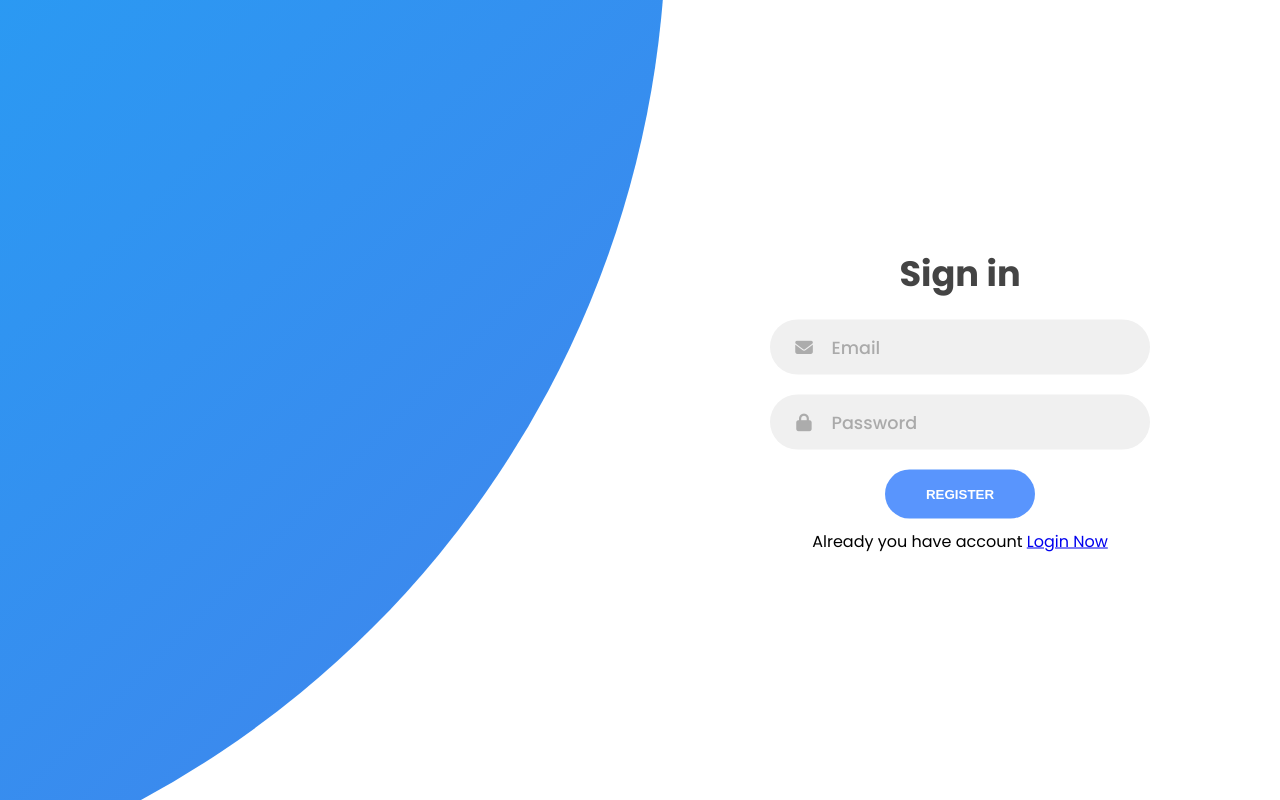
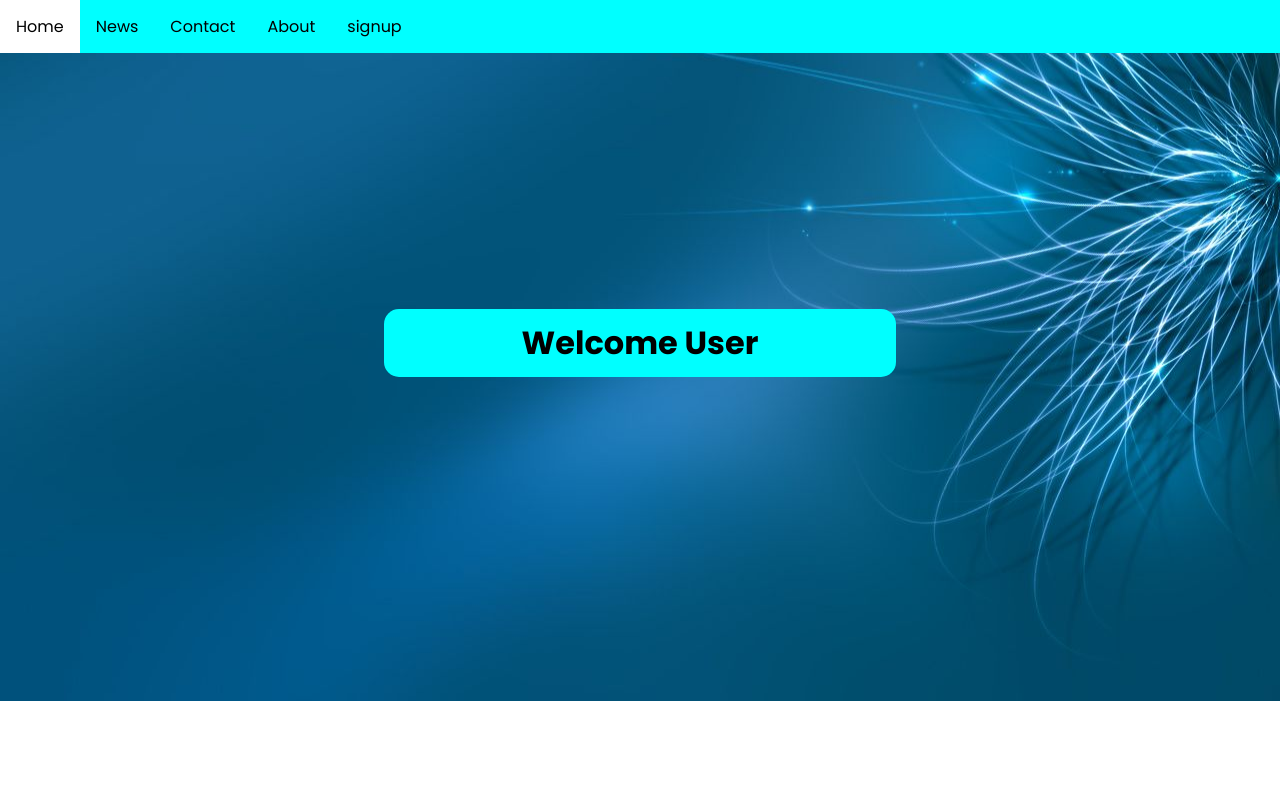
Before and after one commit to rutuja-kumthekar/Login-Authentication-Javascript, a plain HTML site: page index.html in a window 1280 px wide. Drawn offline with Linux system fonts and the light colour scheme.

Commit message:
login project

```diff
--- a/index.html
+++ b/index.html
@@ -1,42 +1,80 @@
 <!DOCTYPE html>
-<html lang="en">
 
 <head>
-  <meta charset="UTF-8" />
-  <meta name="viewport" content="width=device-width, initial-scale=1.0" />
-  <script src="https://kit.fontawesome.com/64d58efce2.js" crossorigin="anonymous"></script>
-  <link rel="stylesheet" href="./style.css" />
-  <title>Sign Up</title>
+    <title>Welcome</title>
+    <link rel="icon" type="image/x-icon" href="./assets/favicon.ico" />
+    <meta charset="utf-8" />
+    <meta name="viewport" content="width=device-width, initial-scale=1" />
+    <style>
+        @import url("https://fonts.googleapis.com/css2?family=Poppins:wght@200;300;400;500;600;700;800&display=swap");
+
+        * {
+            margin: 0;
+            padding: 0;
+            box-sizing: border-box;
+        }
+
+        body,
+        input {
+            font-family: "Poppins", sans-serif;
+            background-image: url("./image/loginimg.jpg");
+            background-repeat: no-repeat;
+            background-position: center;
+            background-size: cover;
+
+
+        }
+
+        ul {
+  list-style-type: none;
+  margin: 0;
+  padding: 0;
+  overflow: hidden;
+  background-color: aqua;
+}
+
+li {
+  float: left;
+}
+
+li a {
+  display: block;
+  color: black;
+  text-align: center;
+  padding: 14px 16px;
+  text-decoration: none;
+}
+
+li a:hover {
+  background-color:white;
+}
+
+        .center {
+            margin-top: 20%;
+            margin-left: 30%;
+            width: 40%;
+            padding: 10px;
+            border-radius: 15px;
+            background-color: aqua;
+            text-align: center;
+        }
+
+    </style>
 </head>
 
 <body>
-  <div class="container">
-    <div class="forms-container">
-      <div class="signin-signup">
 
-        <form action="#" class="sign-in-form">
-          <h2 class="title">Sign in</h2>
+    <ul>
+        <li><a class="active" href="#home">Home</a></li>
+        <li><a href="#news">News</a></li>
+        <li><a href="#contact">Contact</a></li>
+        <li><a href="#about">About</a></li>
+        <li><a href="./signup.html">signup</a></li>
+      </ul>
 
-
-          <div class="input-field">
-            <i class="fas fa-envelope"></i>
-            <input type="email" placeholder="Email" id="email" required />
-          </div>
-
-          <div class="input-field">
-            <i class="fas fa-lock"></i>
-            <input type="password" placeholder="Password" id="password" required/>
-          </div>
-
-          <button type="button" onclick="signup()" class="btn solid">Register</button>
-
-          <p>Already you have account <a href="./login.html"> Login Now</a></p>
-
-        </form>
-      </div>
+     <div class="center">
+        <h1>Welcome User</h1>
     </div>
-
-    <script src="./script.js"></script>
 
 
 </body>
--- a/script.js
+++ b/script.js
@@ -39,8 +39,8 @@ function login() {
 
         if (findUser && findUser.length !== 0)
         {
-            // alert("user login successfully");
-           window.location.href="welcome.html";
+            alert("user login successfully");
+           window.location.href="index.html";
         //    console.log("you are IN");
         }
         else {
```
Also changed, not shown: login.html (+1 -1 lines), signup.html (added, +44 -0 lines).
